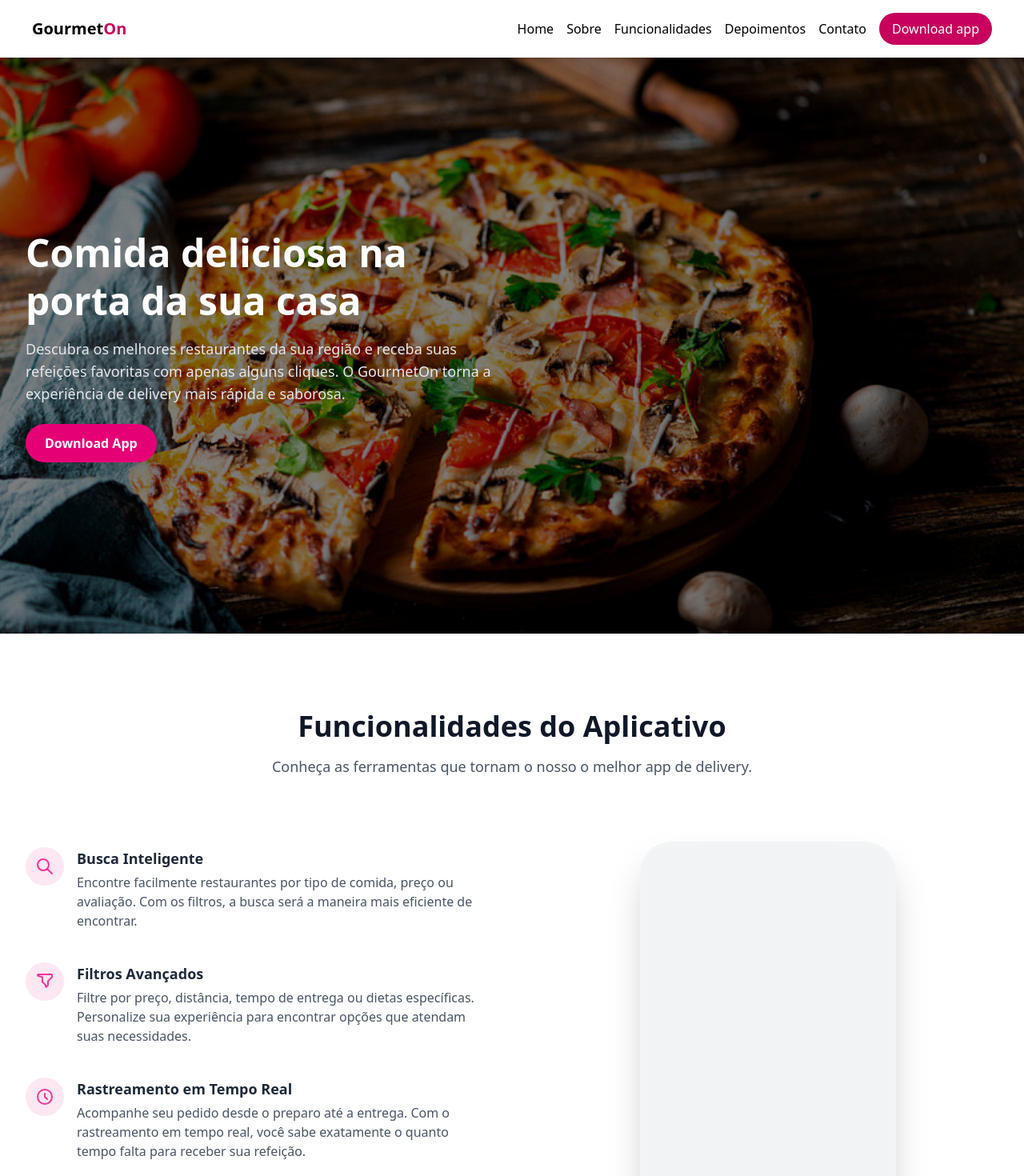
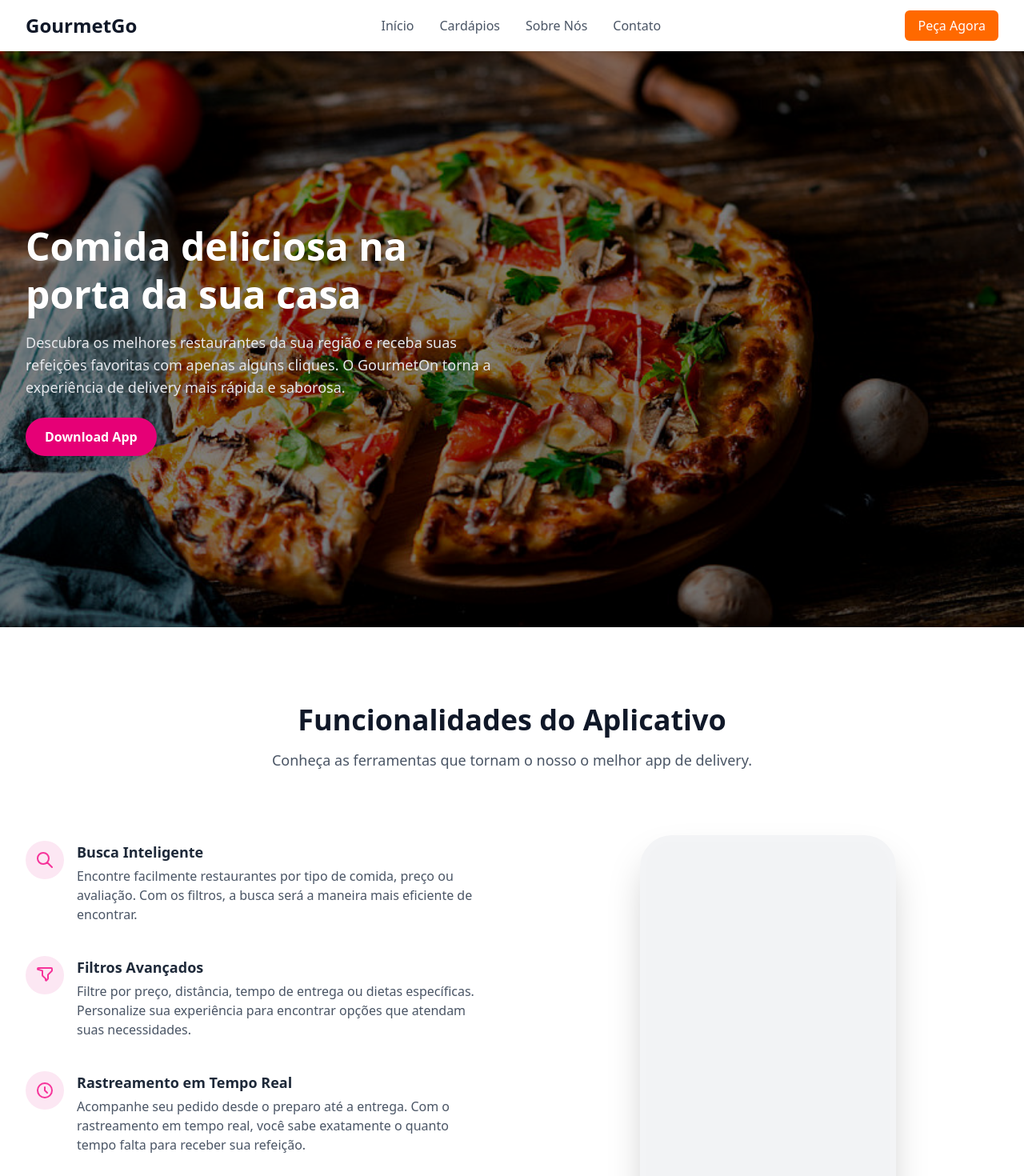
Before and after one commit to GBorghi05/App-de-alimento, a React (Vite) app: page / in a window 1280 px wide. Shown: the top 1470 px of the page at 80% size. Built offline with nearby package versions, Linux system fonts and the light colour scheme.

Commit message:
responsividade

```diff
--- a/src/componentes/Depoimentos.jsx
+++ b/src/componentes/Depoimentos.jsx
@@ -1,8 +1,6 @@
-// Dentro de src/componentes/Depoimentos.jsx
-
 import React from 'react';
 
-// --- Ícone ---
+// --- Ícone (incluído para o componente ser independente) ---
 const StarIcon = ({ className }) => ( <svg xmlns="http://www.w3.org/2000/svg" className={`h-5 w-5 ${className}`} viewBox="0 0 20 20" fill="currentColor"><path d="M9.049 2.927c.3-.921 1.603-.921 1.902 0l1.07 3.292a1 1 0 00.95.69h3.462c.969 0 1.371 1.24.588 1.81l-2.8 2.034a1 1 0 00-.364 1.118l1.07 3.292c.3.921-.755 1.688-1.54 1.118l-2.8-2.034a1 1 0 00-1.175 0l-2.8 2.034c-.784.57-1.838-.197-1.539-1.118l1.07-3.292a1 1 0 00-.364-1.118L2.98 8.72c-.783-.57-.38-1.81.588-1.81h3.461a1 1 0 00.951-.69l1.07-3.292z" /></svg> );
 
 const TestimonialCard = ({ name, text }) => (
@@ -34,8 +32,16 @@ export default function Depoimentos() {
           <h2 className="text-3xl font-extrabold text-gray-900 sm:text-4xl">O que nossos clientes dizem</h2>
           <p className="mt-4 text-lg text-gray-600">Experiências reais de pessoas que utilizam o GourmetGo diariamente.</p>
         </div>
-        <div className="mt-20 grid gap-8 lg:grid-cols-3">
-          {testimonials.map((testimonial, index) => <TestimonialCard key={index} {...testimonial} />)}
+
+        {/* --- LAYOUT RESPONSIVO ---
+          - Por padrão (mobile) é 1 coluna
+          - md:grid-cols-2: Em tablets, vira 2 colunas
+          - lg:grid-cols-3: Em desktops, vira 3 colunas
+        */}
+        <div className="mt-20 grid gap-8 md:grid-cols-2 lg:grid-cols-3">
+          {testimonials.map((testimonial, index) => (
+            <TestimonialCard key={index} {...testimonial} />
+          ))}
         </div>
       </div>
     </section>
--- a/src/componentes/Funcionalidades.jsx
+++ b/src/componentes/Funcionalidades.jsx
@@ -1,8 +1,6 @@
-// Dentro de src/componentes/Funcionalidades.jsx
-
 import React from 'react';
 
-// --- Ícones ---
+// --- Ícones (incluídos para o componente ser independente) ---
 const SearchIcon = () => ( <svg xmlns="http://www.w3.org/2000/svg" className="h-6 w-6 text-pink-500" fill="none" viewBox="0 0 24 24" stroke="currentColor" strokeWidth={2}><path strokeLinecap="round" strokeLinejoin="round" d="M21 21l-6-6m2-5a7 7 0 11-14 0 7 7 0 0114 0z" /></svg> );
 const FilterIcon = () => ( <svg xmlns="http://www.w3.org/2000/svg" className="h-6 w-6 text-pink-500" fill="none" viewBox="0 0 24 24" stroke="currentColor" strokeWidth={2}><path strokeLinecap="round" strokeLinejoin="round" d="M3 4a1 1 0 011-1h16a1 1 0 011 1v2a1 1 0 01-.293.707L16 11.414V16a1 1 0 01-.293.707l-2 2A1 1 0 0113 18v-1.586l-3.707-3.707A1 1 0 019 12V6.414L3.293 4.707A1 1 0 013 4z" /></svg> );
 const ClockIcon = () => ( <svg xmlns="http://www.w3.org/2000/svg" className="h-6 w-6 text-pink-500" fill="none" viewBox="0 0 24 24" stroke="currentColor" strokeWidth={2}><path strokeLinecap="round" strokeLinejoin="round" d="M12 8v4l3 3m6-3a9 9 0 11-18 0 9 9 0 0118 0z" /></svg> );
@@ -29,17 +27,28 @@ export default function Funcionalidades() {
   return (
     <section className="py-16 sm:py-24 bg-white">
       <div className="max-w-7xl mx-auto px-4 sm:px-6 lg:px-8">
-        <div className="text-center mb-20">
+
+        <div className="text-center mb-12 md:mb-20">
           <h2 className="text-3xl font-extrabold text-gray-900 sm:text-4xl">Funcionalidades do Aplicativo</h2>
           <p className="mt-4 text-lg text-gray-600">Conheça as ferramentas que tornam o nosso o melhor app de delivery.</p>
         </div>
-        <div className="grid md:grid-cols-2 gap-16 items-center">
-          <div className="space-y-10">
+
+        {/* --- LAYOUT RESPONSIVO ---
+          - flex-col-reverse: Inverte a ordem no mobile (imagem em cima, texto embaixo)
+          - md:flex-row: Volta para o modo lado a lado em telas maiores
+        */}
+        <div className="flex flex-col-reverse md:flex-row gap-12 md:gap-16 items-center">
+
+          {/* Coluna da Esquerda: Funcionalidades */}
+          <div className="md:w-1/2 space-y-10">
             {features.map((feature, index) => <FeatureItem key={index} {...feature} />)}
           </div>
-          <div className="flex justify-center">
-             <div className="w-80 h-[550px] bg-gray-200/50 rounded-[40px] shadow-2xl p-4 border-8 border-gray-100"></div>
+
+          {/* Coluna da Direita: Mockup */}
+          <div className="md:w-1/2 flex justify-center">
+             <div className="w-72 sm:w-80 h-[500px] sm:h-[550px] bg-gray-200/50 rounded-[40px] shadow-2xl p-4 border-8 border-gray-100"></div>
           </div>
+
         </div>
       </div>
     </section>
--- a/src/componentes/Header.jsx
+++ b/src/componentes/Header.jsx
@@ -1,31 +1,79 @@
+import React, { useState } from 'react';
 
+// --- Ícone do Menu Hamburger ---
+const MenuIcon = () => (
+    <svg xmlns="http://www.w3.org/2000/svg" className="h-6 w-6" fill="none" viewBox="0 0 24 24" stroke="currentColor">
+        <path strokeLinecap="round" strokeLinejoin="round" strokeWidth={2} d="M4 6h16M4 12h16M4 18h16" />
+    </svg>
+);
 
-export default function Header(){
-    return(
-        <header className="w-full px-10 py-4 flex justify-between items-center sticky top-0 left-0 z-50 shadow-md bg-white">
-            <h1 className="text-xl font-bold">Gourmet<span className="text-pink-700">On</span></h1>
-            <nav>
-                <ul className="flex space-x-4 items-center justify-center">
-                    <li>
-                        <a href="#hs">Home</a>
-                    </li>
-                    <li>
-                        <a href="#sobre">Sobre</a>
-                    </li>
-                    <li>
-                        <a href="#funcionalidades">Funcionalidades</a>
-                    </li>
-                    <li>
-                        <a href="#depoimentos">Depoimentos</a>
-                    </li>
-                    <li>
-                        <a href="#form">Contato</a>
-                    </li>
-                    <li>
-                        <button className="flex items-center  rounded-[20px] bg-pink-700 text-white px-4 py-2">Download app</button>
-                    </li>
-                </ul>
-            </nav>
-       </header>
-    )
+export default function Header() {
+    // State para controlar a visibilidade do menu mobile (opcional, para futuras implementações)
+    const [isMenuOpen, setIsMenuOpen] = useState(false);
+
+    const navLinks = [
+        { title: 'Início', href: '#' },
+        { title: 'Cardápios', href: '#' },
+        { title: 'Sobre Nós', href: '#' },
+        { title: 'Contato', href: '#' },
+    ];
+
+    return (
+        <header className="bg-white shadow-sm sticky top-0 z-50">
+            <div className="max-w-7xl mx-auto px-4 sm:px-6 lg:px-8">
+                <div className="flex justify-between items-center py-4">
+
+                    {/* --- Logo --- */}
+                    <div className="flex-shrink-0">
+                        <a href="#" className="text-2xl font-bold text-gray-900">GourmetGo</a>
+                    </div>
+
+                    {/* --- Navegação para Desktop --- */}
+                    {/* A classe 'hidden md:flex' esconde o menu em telas pequenas e o exibe a partir de 'md' */}
+                    <nav className="hidden md:flex md:items-center md:space-x-8">
+                        {navLinks.map((link) => (
+                            <a key={link.title} href={link.href} className="text-gray-600 hover:text-pink-500 transition-colors duration-200">
+                                {link.title}
+                            </a>
+                        ))}
+                    </nav>
+
+                    {/* --- Botão de Ação --- */}
+                    <div className="hidden md:block">
+                        <a href="#" className="bg-orange-500 text-white px-4 py-2 rounded-md hover:bg-orange-600 transition-colors duration-200">
+                            Peça Agora
+                        </a>
+                    </div>
+
+                    {/* --- Botão do Menu Mobile --- */}
+                    {/* A classe 'md:hidden' exibe o botão apenas em telas pequenas */}
+                    <div className="md:hidden">
+                        <button
+                            onClick={() => setIsMenuOpen(!isMenuOpen)}
+                            className="text-gray-600 hover:text-gray-900"
+                        >
+                            <MenuIcon />
+                        </button>
+                    </div>
+                </div>
+
+                {/* --- Menu Mobile Dropdown (opcional) --- */}
+                {/* Este menu apareceria ao clicar no botão. A lógica de exibição está ligada ao state 'isMenuOpen' */}
+                {isMenuOpen && (
+                    <div className="md:hidden pb-4">
+                        <nav className="flex flex-col space-y-4">
+                             {navLinks.map((link) => (
+                                <a key={link.title} href={link.href} className="text-gray-600 hover:text-pink-500 rounded-md p-2 text-center bg-gray-50">
+                                    {link.title}
+                                </a>
+                            ))}
+                             <a href="#" className="bg-orange-500 text-white px-4 py-2 rounded-md hover:bg-orange-600 transition-colors duration-200 text-center">
+                                Peça Agora
+                            </a>
+                        </nav>
+                    </div>
+                )}
+            </div>
+        </header>
+    );
 }
```
